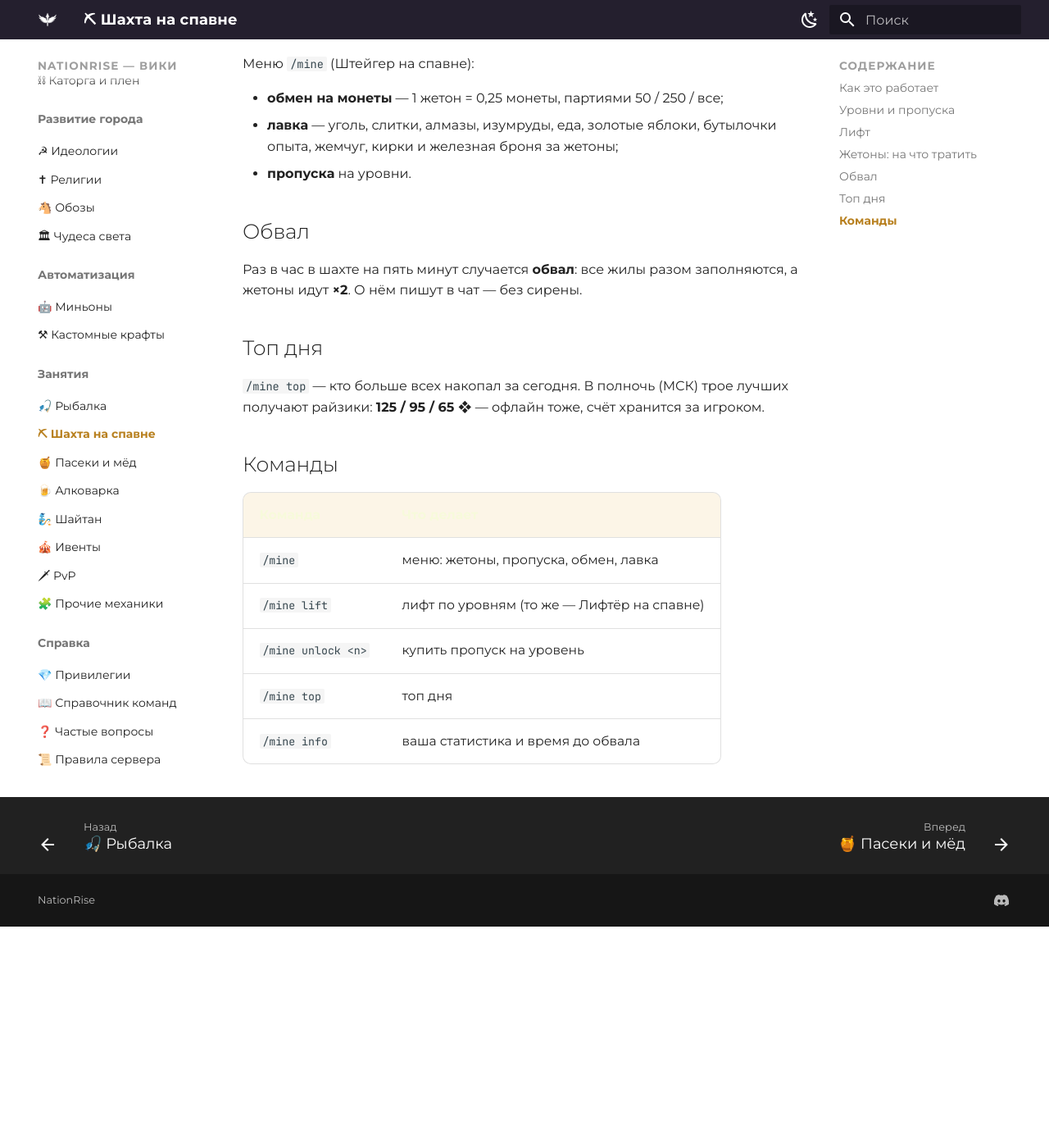
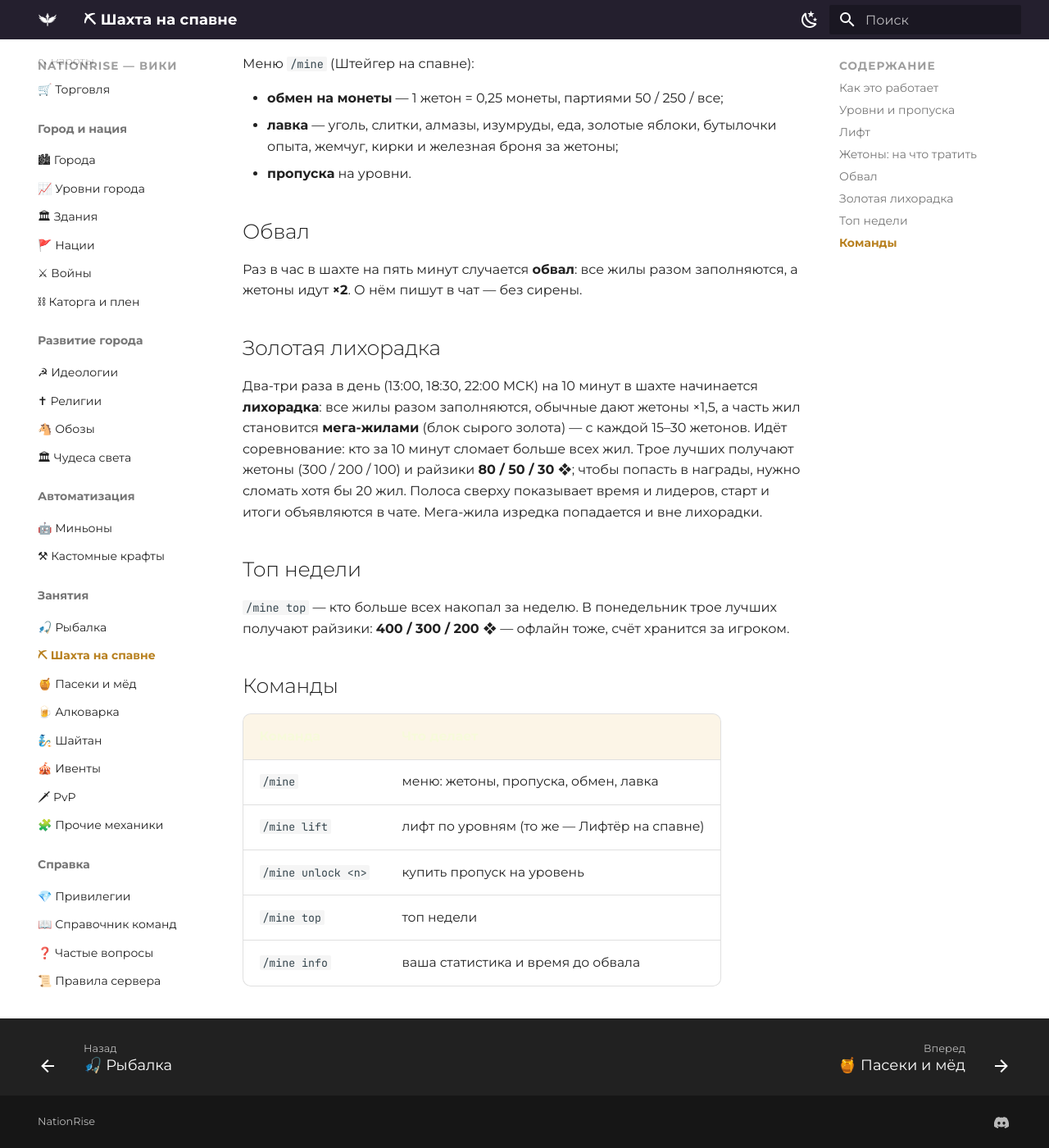
Before and after one commit to zixSSSed/NationRise-Wiki-RU, an MkDocs documentation site: the page built from docs/mine.md, in a window 1280 px wide and 1400 px high, scrolled down 1630 px. Shown: the whole window at 82% size. Built offline with MkDocs 1.6.1 and Material for MkDocs 9.7.7, drawn with Linux system fonts in a browser that asks for light colours; before the commit the page ends 2760 px from its top, so only the background shows below that.

Commit message:
Шахта: Золотая лихорадка (мега-жилы, соревнование 2–3 раза в день), топ недели 400/300/200
Co-Authored-By: Claude Opus 5 <noreply@anthropic.com>

```diff
--- a/docs/mine.md
+++ b/docs/mine.md
@@ -55,10 +55,19 @@
 Раз в час в шахте на пять минут случается **обвал**: все жилы разом заполняются, а жетоны
 идут **×2**. О нём пишут в чат — без сирены.
 
-## Топ дня
+## Золотая лихорадка
 
-`/mine top` — кто больше всех накопал за сегодня. В полночь (МСК) трое лучших получают
-райзики: **125 / 95 / 65 ❖** — офлайн тоже, счёт хранится за игроком.
+Два-три раза в день (13:00, 18:30, 22:00 МСК) на 10 минут в шахте начинается **лихорадка**:
+все жилы разом заполняются, обычные дают жетоны ×1,5, а часть жил становится **мега-жилами**
+(блок сырого золота) — с каждой 15–30 жетонов. Идёт соревнование: кто за 10 минут сломает
+больше всех жил. Трое лучших получают жетоны (300 / 200 / 100) и райзики **80 / 50 / 30 ❖**;
+чтобы попасть в награды, нужно сломать хотя бы 20 жил. Полоса сверху показывает время и
+лидеров, старт и итоги объявляются в чате. Мега-жила изредка попадается и вне лихорадки.
+
+## Топ недели
+
+`/mine top` — кто больше всех накопал за неделю. В понедельник трое лучших получают
+райзики: **400 / 300 / 200 ❖** — офлайн тоже, счёт хранится за игроком.
 
 ## Команды
 
@@ -67,5 +76,5 @@
 | `/mine` | меню: жетоны, пропуска, обмен, лавка |
 | `/mine lift` | лифт по уровням (то же — Лифтёр на спавне) |
 | `/mine unlock <n>` | купить пропуск на уровень |
-| `/mine top` | топ дня |
+| `/mine top` | топ недели |
 | `/mine info` | ваша статистика и время до обвала |
```
